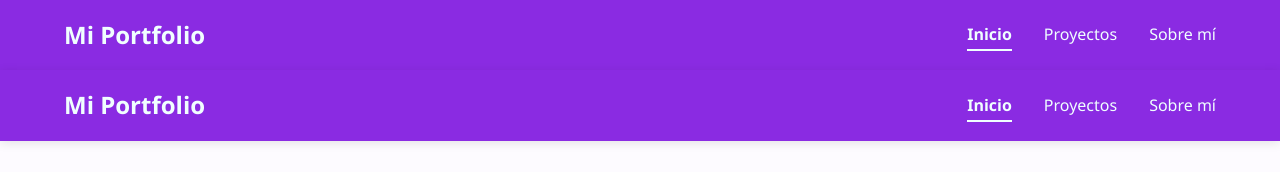
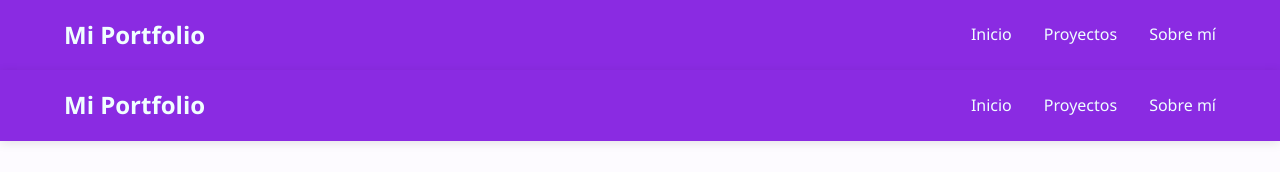
Before and after one commit to Tiag0dd/MiPortfolio, an Angular app: page /navbar in a window 1280 px wide. Shown: the top 172 px of the page. Built offline with nearby package versions, Linux system fonts and the light colour scheme.

Commit message:
Arreglé la navbar donde se me marcaba el home como active-link aunque esté en otra pestaña

```diff
--- a/src/app/layout/navbar/navbar.html
+++ b/src/app/layout/navbar/navbar.html
@@ -1,8 +1,10 @@
 <nav class="navbar">
   <div class="logo">Mi Portfolio</div>
   <ul class="nav-links">
-    <li><a routerLink="/" routerLinkActive="active-link">Inicio</a></li>
-    <li><a routerLink="/projects" routerLinkActive="active-link">Proyectos</a></li>
+    <li><a routerLink="/home" routerLinkActive="active-link">Inicio</a></li>
+    <li>
+      <a routerLink="/projects" routerLinkActive="active-link">Proyectos</a>
+    </li>
     <li><a routerLink="/about" routerLinkActive="active-link">Sobre mí</a></li>
   </ul>
 </nav>
```
